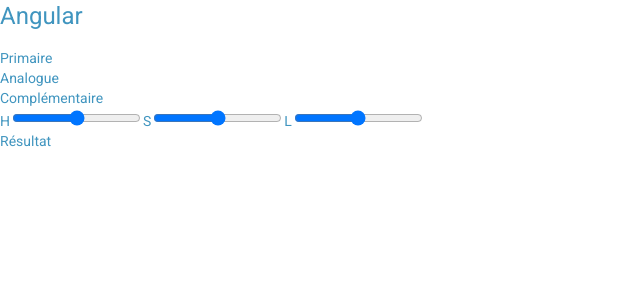
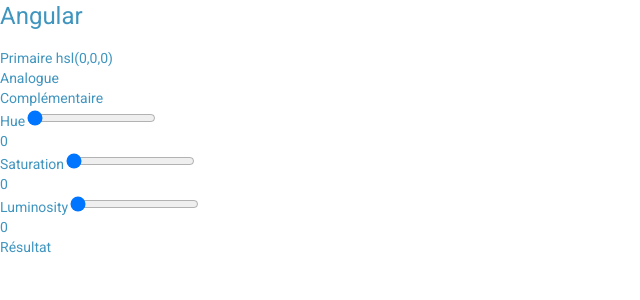
Before and after one commit to HerveGo/angular-widgets, an Angular app: page / in a window 1280 px wide. Shown: the top 300 px of the page, without its empty margins (0-640 px from the left). Built offline with nearby package versions, Linux system fonts and the light colour scheme.

Commit message:
renamed color-palette

```diff
--- a/src/app/app.component.html
+++ b/src/app/app.component.html
@@ -3,7 +3,7 @@
 -->
 <h1 #pageTitle>Angular</h1>
 
-<aw-color-picker></aw-color-picker>
+<aw-color-palette></aw-color-palette>
 <!--
 <aw-tags [max]="20"></aw-tags>
 <br>
--- a/src/app/app.module.ts
+++ b/src/app/app.module.ts
@@ -12,7 +12,8 @@
 import { AwCarouselComponent } from './components/aw-carousel/aw-carousel.component';
 import { CryptoMarketsComponent } from './components/crypto-markets/crypto-markets.component';
 import { BrowserAnimationsModule } from '@angular/platform-browser/animations';
-import { ColorPickerComponent } from './components/color-picker/color-picker.component';
+import { ColorPaletteComponent } from './components/color-palette/color-palette.component';
+import { ColorSliderComponent } from './components/color-slider/color-slider.component';
 
 @NgModule({
   declarations: [
@@ -23,7 +24,8 @@
     CardComponent,
     AwCarouselComponent,
     CryptoMarketsComponent,
-    ColorPickerComponent,
+    ColorPaletteComponent,
+    ColorSliderComponent,
   ],
   imports: [
     HttpClientModule,
--- /dev/null
+++ b/src/app/components/color-palette/color-palette.component.html
@@ -0,0 +1,13 @@
+<div class="color-picker">
+    <div class="color-picker__panels">
+        <div class="color-picker__panel">Primaire hsl({{hue.value}},{{saturation.value}},{{luminosity.value}})</div>
+        <div class="color-picker__panel">Analogue</div>
+        <div class="color-picker__panel">Complémentaire</div>
+    </div>
+    <div class="color-picker__sliders">
+        <aw-color-slider #hue sliderName="Hue" (min)="0" (max)="360"></aw-color-slider>
+        <aw-color-slider #saturation sliderName="Saturation"></aw-color-slider>
+        <aw-color-slider #luminosity sliderName="Luminosity"></aw-color-slider>
+    </div>
+    <div class="color_picker__result">Résultat</div>
+</div>
--- /dev/null
+++ b/src/app/components/color-palette/color-palette.component.ts
@@ -0,0 +1,16 @@
+import { Component, OnInit } from '@angular/core';
+import { ColorSliderComponent } from '../color-slider/color-slider.component';
+
+@Component({
+  selector: 'aw-color-palette',
+  templateUrl: './color-palette.component.html',
+  styleUrls: ['./color-palette.component.scss']
+})
+export class ColorPaletteComponent implements OnInit {
+
+  constructor() { }
+
+  ngOnInit(): void {
+  }
+
+}
--- a/src/app/components/color-picker/color-picker.component.html
+++ /dev/null
@@ -1,16 +0,0 @@
-<div class="color-picker">
-    <div class="color-picker__panels">
-        <div class="color-picker__panel">Primaire</div>
-        <div class="color-picker__panel">Analogue</div>
-        <div class="color-picker__panel">Complémentaire</div>
-    </div>
-    <div class="color-picker__sliders">
-        <label for="hue">H</label>
-        <input id="hue" #hue class="color-picker__slider" type="range" min="0" max="360" value="180">
-        <label for="saturation">S</label>
-        <input id="saturation" #saturation class="color-picker__slider" type="range" min="0" max="100" value="50">
-        <label for="luminosity">L</label>
-        <input id="luminosity" #luminosity class="color-picker__slider" type="range" min="0" max="100" value="50">
-    </div>
-    <div class="color_picker__result">Résultat</div>
-</div>
--- a/src/app/components/color-picker/color-picker.component.ts
+++ /dev/null
@@ -1,15 +0,0 @@
-import { Component, OnInit } from '@angular/core';
-
-@Component({
-  selector: 'aw-color-picker',
-  templateUrl: './color-picker.component.html',
-  styleUrls: ['./color-picker.component.scss']
-})
-export class ColorPickerComponent implements OnInit {
-
-  constructor() { }
-
-  ngOnInit(): void {
-  }
-
-}
--- /dev/null
+++ b/src/app/components/color-slider/color-slider.component.html
@@ -0,0 +1,5 @@
+<div class="color-slider">
+    <label for="slider">{{sliderName}}</label>
+    <input id="slider" class="color-picker__slider" type="range" min="0" max="360" [(ngModel)]="value">
+    <div>{{value}}</div>
+</div>
--- /dev/null
+++ b/src/app/components/color-slider/color-slider.component.ts
@@ -0,0 +1,21 @@
+import { Component, Input, OnInit, Output } from '@angular/core';
+
+@Component({
+  selector: 'aw-color-slider',
+  templateUrl: './color-slider.component.html',
+  styleUrls: ['./color-slider.component.scss']
+})
+export class ColorSliderComponent implements OnInit {
+
+  @Input() sliderName: string = "";
+  @Input() min: number = 0;
+  @Input() max: number = 100;
+
+  @Output() value: number = 0;
+
+  constructor() { }
+
+  ngOnInit(): void {
+  }
+
+}
--- a/src/app/services/crypto-markets.service.ts
+++ b/src/app/services/crypto-markets.service.ts
@@ -14,7 +14,7 @@
   constructor(private http: HttpClient) { }
 
   getMarkets(perPage: number = 5, currency: "usd"|"eur", page: number = 1): Observable<CryptoMarketModel[]> {
-    return this.http.get<CryptoMarketModel[]>(apiBaseUrl + "markets", {
+    return this.http.get<CryptoMarketModel[]>(`${apiBaseUrl}markets`, {
       params: {
         "per_page": perPage,
         "vs_currency": currency,
@@ -24,7 +24,7 @@
   }
 
   getCoins(): Observable<CryptoCoin[]> {
-    return this.http.get<CryptoCoin[]>(apiBaseUrl + "list");
+    return this.http.get<CryptoCoin[]>(`${apiBaseUrl}list`);
   }
 
 }
```
Also changed, not shown: src/app/components/color-palette/color-palette.component.scss (added), src/app/components/color-slider/color-slider.component.scss (added), 2 other files (tests, documents, lock files or other folders).
